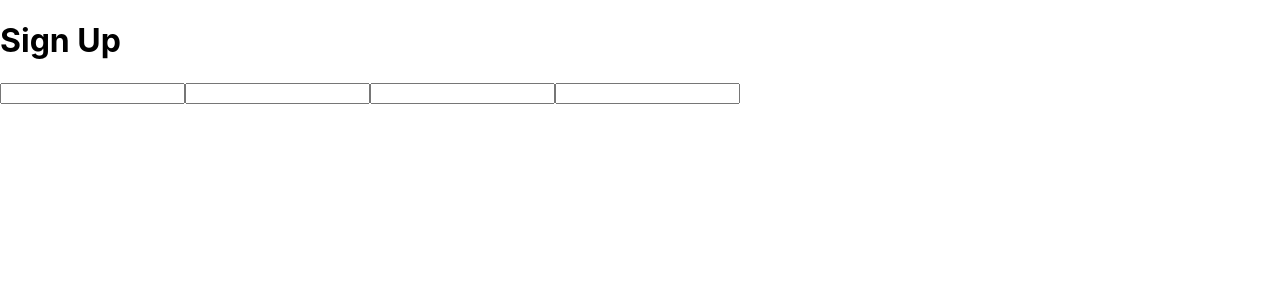
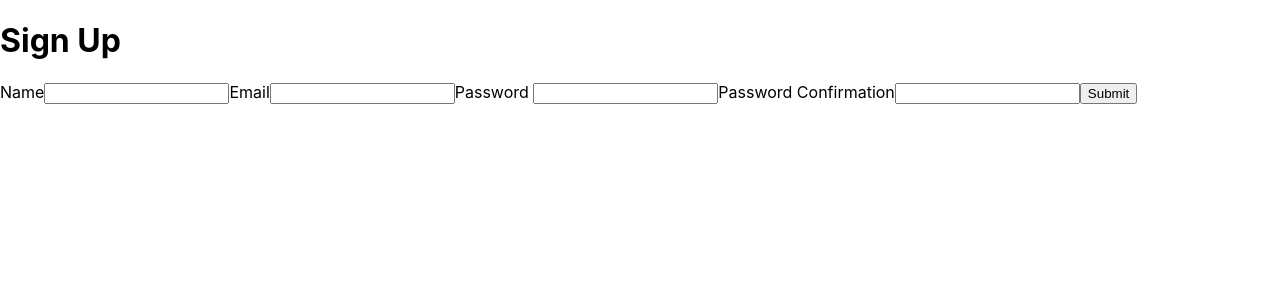
Before and after one commit to ComicScrip/locab, a Next.js app: page /signup in a window 1280 px wide. Shown: the top 300 px of the page. Built offline with nearby package versions, Linux system fonts and the light colour scheme.

Commit message:
initialize express

```diff
--- a/pages/signup/index.js
+++ b/pages/signup/index.js
@@ -10,37 +10,50 @@ export default function SignUpPage() {
       <h1>Sign Up</h1>
       <form>
         <label htmlFor="name">
+          Name
           <input
             type="text"
             id="name"
             value={name}
             onChange={(e) => setName(e.target.value)}
+            data-cy="name-cy"
+            required
           />
         </label>
         <label htmlFor="email">
+          Email
           <input
             type="text"
             id="email"
             value={email}
             onChange={(e) => setEmail(e.target.value)}
+            data-cy="email-cy"
+            required
           />
         </label>
         <label htmlFor="password">
+          Password{" "}
           <input
             type="text"
             id="password"
             value={password}
             onChange={(e) => setPassword(e.target.value)}
+            data-cy="password-cy"
+            required
           />
         </label>
-        <label htmlFor="passwordconfirmation">
+        <label htmlFor="passwordConfirmation">
+          Password Confirmation
           <input
             type="text"
-            id="passwordconfirmation"
+            id="passwordConfirmation"
             value={passwordConfirmation}
             onChange={(e) => setPasswordConfirmation(e.target.value)}
+            data-cy="passwordConfirmation-cy"
+            required
           />
         </label>
+        <button type="submit">Submit</button>
       </form>
     </>
   );
```
Also changed, not shown: 1 other file (tests, documents, lock files or other folders).
